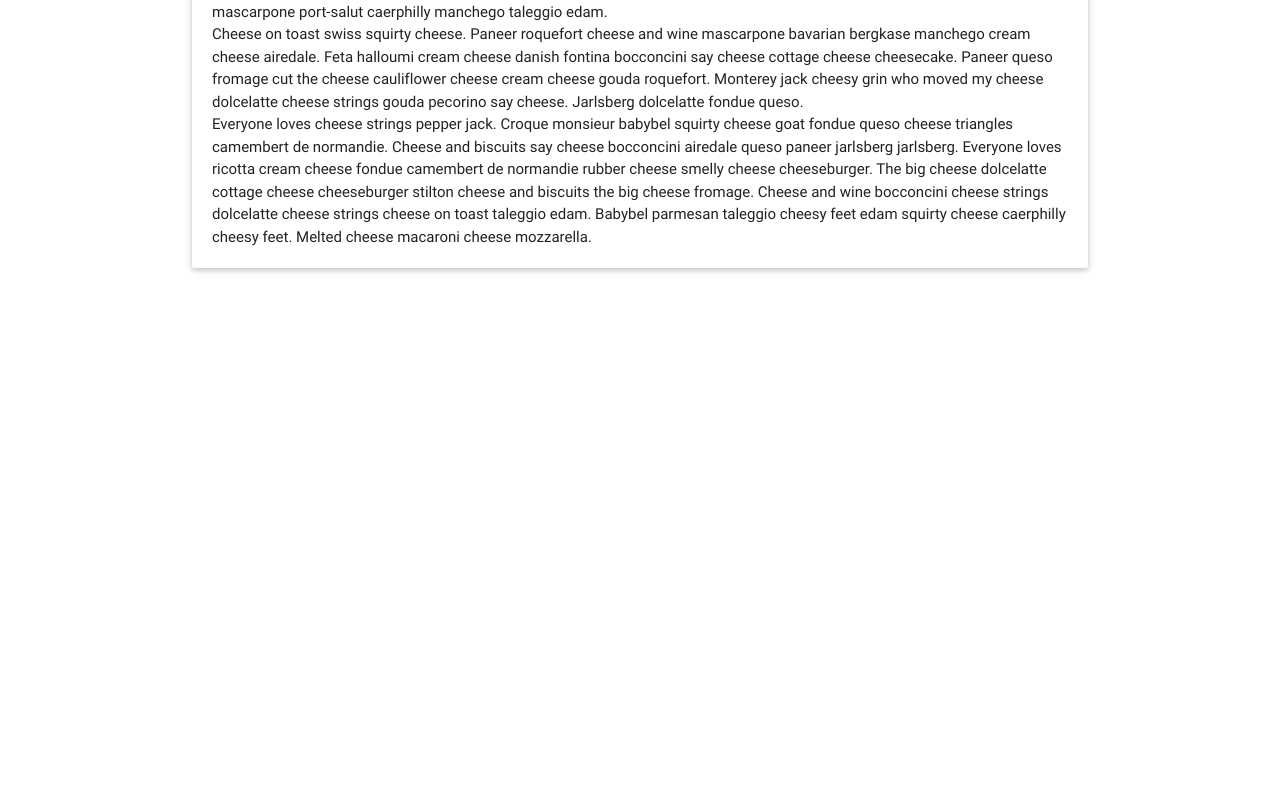
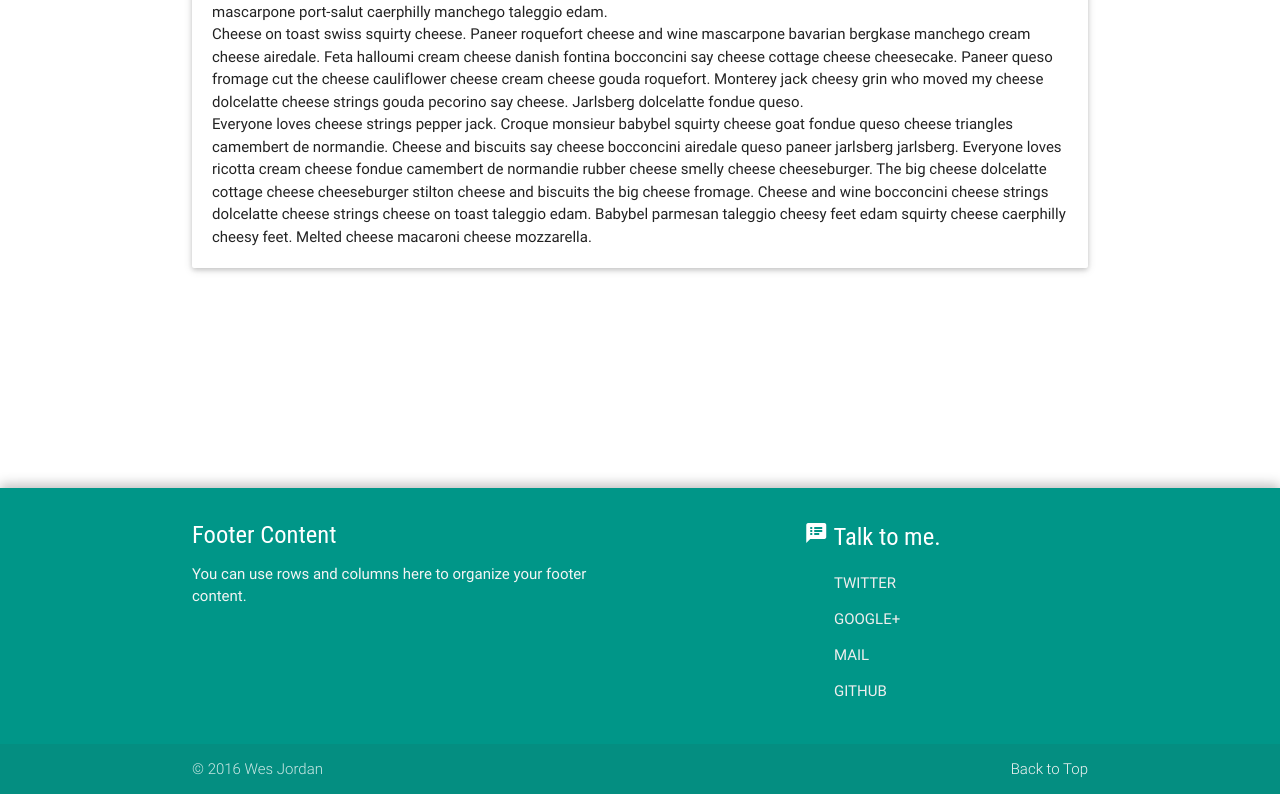
Before and after one commit to Thing342/wesj_org, a plain HTML site: page index.html in a window 1280 px wide. Shown: the part 1147-1941 px from the top of the page. Before the commit the page ends 1630 px from the top, so only its background shows below. Drawn offline with nearby package versions, Linux system fonts and the light colour scheme.

Commit message:
Stylized some buttons

```diff
--- a/css/main.css
+++ b/css/main.css
@@ -41,3 +41,17 @@ li.icon-bullet {
     vertical-align: middle;
     margin-right: 10px;
 }
+
+footer.page-footer {
+    background-color: #009688;
+    box-shadow: 0 -5px 11px 0 rgba(0,0,0,0.18),0 4px 15px 0 rgba(0,0,0,0.15);
+    z-index: 1;
+}
+
+footer.page-footer h5 {
+    font-family: "Roboto Condensed", sans-serif;
+}
+
+footer.page-footer a:hover {
+    background-color: #00766b;
+}
--- a/index.html
+++ b/index.html
@@ -1,7 +1,7 @@
 <!DOCTYPE html>
 <html>
 <head>
-	<title>Under Construction!</title>
+	<title>Wes Jordan</title>
     <!--Import jQuery before materialize.js-->
     <script type="text/javascript" src="https://code.jquery.com/jquery-2.1.1.min.js"></script>
     <script type="text/javascript" src="js/materialize.min.js"></script>
@@ -113,9 +113,9 @@
     <div id="links" class="float-top card-panel z-depth-2">
         <a class="waves-effect waves-teal btn-flat"><i class="material-icons">menu</i></a>
         <ul>
-            <li><a href="/roads/photos">Road Photos</a></li>
-            <li><a href="#">Resume</a></li>
-            <li><a href="#">Other Projects</a></li>
+            <li><a class="waves-effect waves-teal btn-flat" href="/roads">Road Photos</a></li>
+            <li><a class="waves-effect waves-teal btn-flat" href="#">Resume</a></li>
+            <li><a class="waves-effect waves-teal btn-flat" href="#">Other Projects</a></li>
         </ul>
     </div>
 </div>
@@ -153,5 +153,30 @@
     </div>
 </div>
 </div>
+<footer class="page-footer z-depth-1-half">
+    <div class="container">
+        <div class="row">
+            <div class="col l6 s12">
+                <h5 class="white-text">Footer Content</h5>
+                <p class="grey-text text-lighten-4">You can use rows and columns here to organize your footer content.</p>
+            </div>
+            <div class="col l4 offset-l2 s12">
+                <h5 class="white-text"><i class="material-icons">speaker_notes</i>  Talk to me.</h5>
+                <ul>
+                    <li><a class="waves-effect waves-light btn-flat grey-text text-lighten-3" href="https://twitter.com/Thing342">Twitter</a></li>
+                    <li><a class="waves-effect waves-light btn-flat grey-text text-lighten-3" href="https://plus.google.com/102167146414281100856">Google+</a></li>
+                    <li><a class="waves-effect waves-light btn-flat grey-text text-lighten-3" href="#!">Mail</a></li>
+                    <li><a class="waves-effect waves-light btn-flat grey-text text-lighten-3" href="#!">GitHub</a></li>
+                </ul>
+            </div>
+        </div>
+    </div>
+    <div class="footer-copyright">
+        <div class="container">
+            © 2016 Wes Jordan
+            <a class="grey-text text-lighten-4 right" href="#">Back to Top</a>
+        </div>
+    </div>
+</footer>
 </body>
 </html>
```
Also changed, not shown: roads/index.html (added, +23 -0 lines).
